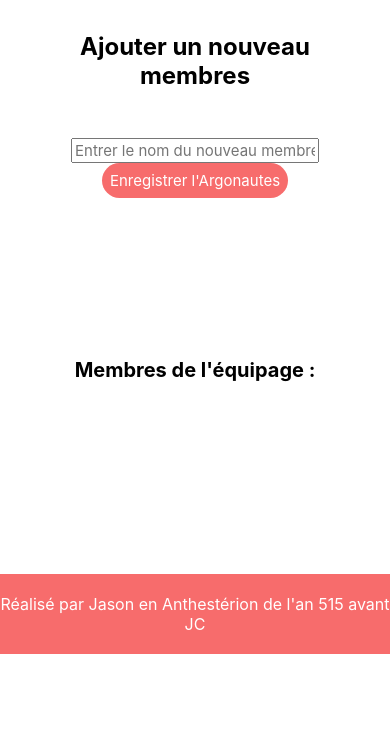
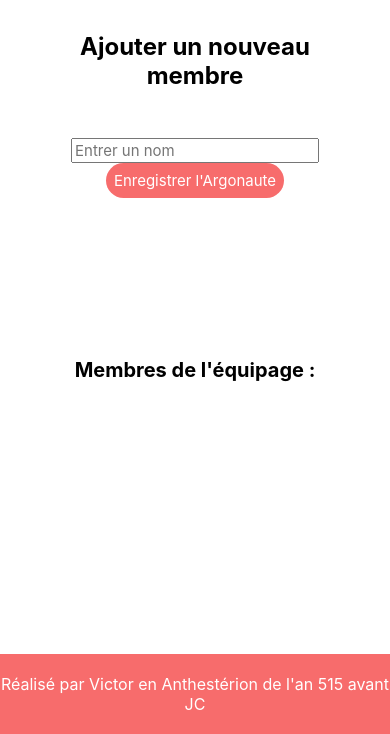
Before and after one commit to victoraldebert/Argonautes-WILD, a PHP site: page / in a window 390 px wide. Shown: the part 241-975 px from the top of the page. Before the commit the page ends 895 px from the top, so only its background shows below. Run offline with PHP 8.4, Linux system fonts and the light colour scheme; data that the repository does not hold is empty.

Commit message:
Media queries

```diff
--- a/index.php
+++ b/index.php
@@ -11,20 +11,8 @@ if(isset($_POST['add_name'])){
    }else{
       $insert = "INSERT INTO names(name) VALUES('$argo_name')";
       $upload = mysqli_query($conn,$insert);
-      if($upload){
-         move_uploaded_file($product_image_tmp_name, $product_image_folder);
-         $message[] = 'Nouveau Argonautes ajouté !';
-      }else{
-         $message[] = 'Problême d\'ajout';
-      }
    }
 
-};
-
-if(isset($_GET['delete'])){
-   $id = $_GET['delete'];
-   mysqli_query($conn, "DELETE FROM names WHERE id = $id");
-   header('location: index.php');
 };
 
 ?>
@@ -36,8 +24,6 @@ if(isset($_GET['delete'])){
    <meta http-equiv="X-UA-Compatible" content="IE=edge">
    <meta name="viewport" content="width=device-width, initial-scale=1.0">
    <title>Argonautes</title>
-
-   <!-- custom css file link  -->
    <link rel="stylesheet" href="style.css">
 
 </head>
@@ -55,9 +41,9 @@ if(isset($_GET['delete'])){
    <div class="admin-product-form-container">
 
       <form action="<?php $_SERVER['PHP_SELF'] ?>" method="post" enctype="multipart/form-data">
-         <h3>Ajouter un nouveau membres</h3>
-         <input type="text" placeholder="Entrer le nom du nouveau membres" name="argo_name" class="box">
-         <input type="submit" class="btn" name="add_name" value="Enregistrer l'Argonautes">
+         <h3>Ajouter un nouveau membre</h3>
+         <input type="text" placeholder="Entrer un nom" name="argo_name" class="box">
+         <input type="submit" class="btn" name="add_name" value="Enregistrer l'Argonaute">
       </form>
 
    </div>
@@ -72,15 +58,9 @@ if(isset($_GET['delete'])){
 
    <div class="product-display">
       <table class="product-display-table">
-         <!-- <thead> -->
-         <!-- <tr>
-            <th>Membres de l'équipage</th>
-         </tr> -->
-         <!-- </thead> -->
          <?php while($row = mysqli_fetch_assoc($select)){ ?>
          <tr>
             <td><?php echo $row['name']; ?></td>
-
          </tr>
       <?php } ?>
       </table>
@@ -89,6 +69,6 @@ if(isset($_GET['delete'])){
 </div>
 
 <footer>
-  <p>Réalisé par Jason en Anthestérion de l'an 515 avant JC</p>
+  <p>Réalisé par Victor en Anthestérion de l'an 515 avant JC</p>
 </footer>
 </html>
--- a/style.css
+++ b/style.css
@@ -103,7 +103,11 @@ h3 {
   margin-left: 9rem;
   font-size: 16px;
 }
-
+@media screen and (max-width: 640px) {
+  .product-display {
+    margin-left: 0;
+  }
+}
 footer {
   margin-top: 2em;
   text-align: center;
@@ -111,7 +115,7 @@ footer {
   background: #f76c6c;
   padding: 0.25em 0;
   margin-right: -8px;
-  margin-top: 9rem;
+  margin-top: 14rem;
   margin-bottom: -8px;
   margin-left: -8px;
 }
```
Also changed, not shown: index-update.php (+0 -42 lines).
